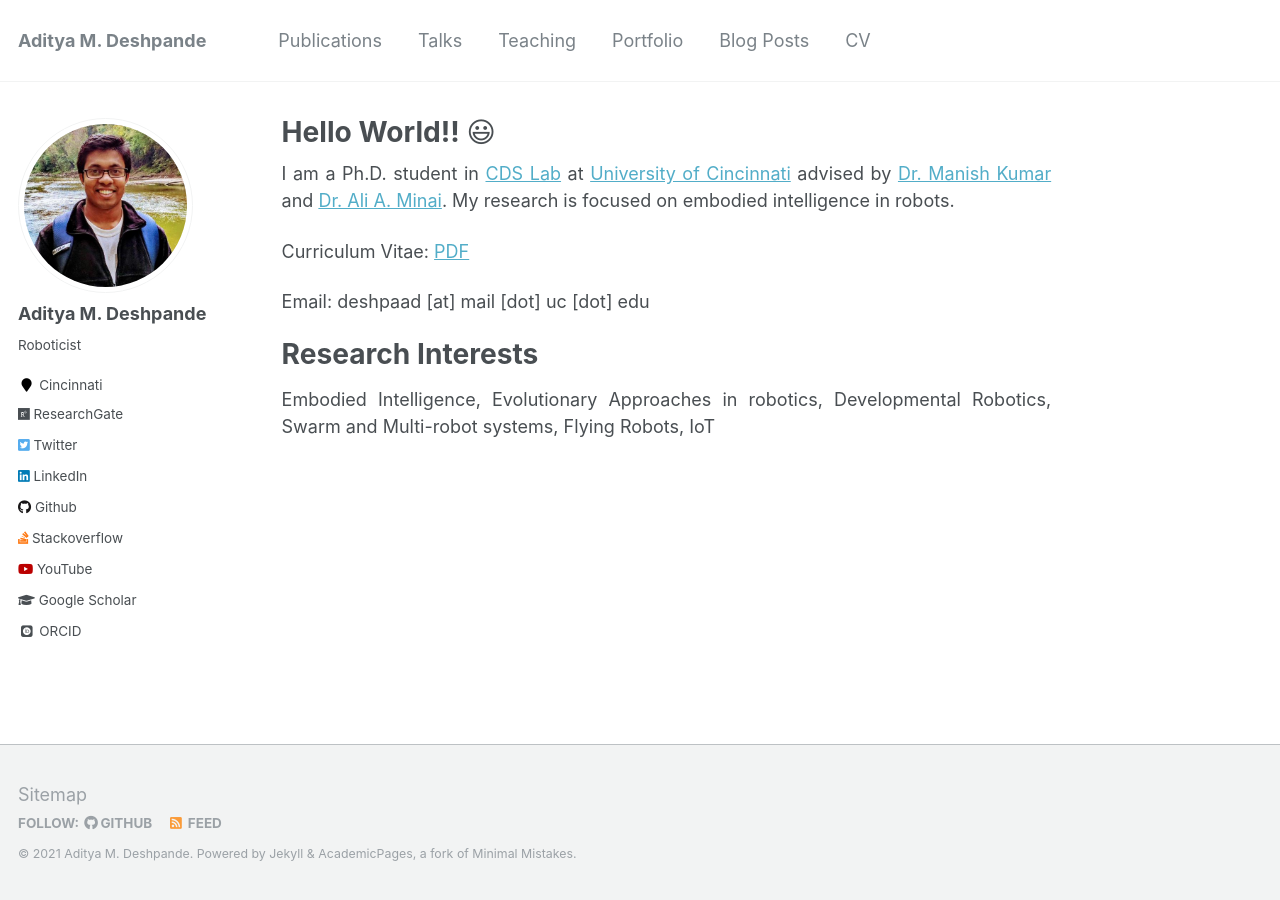
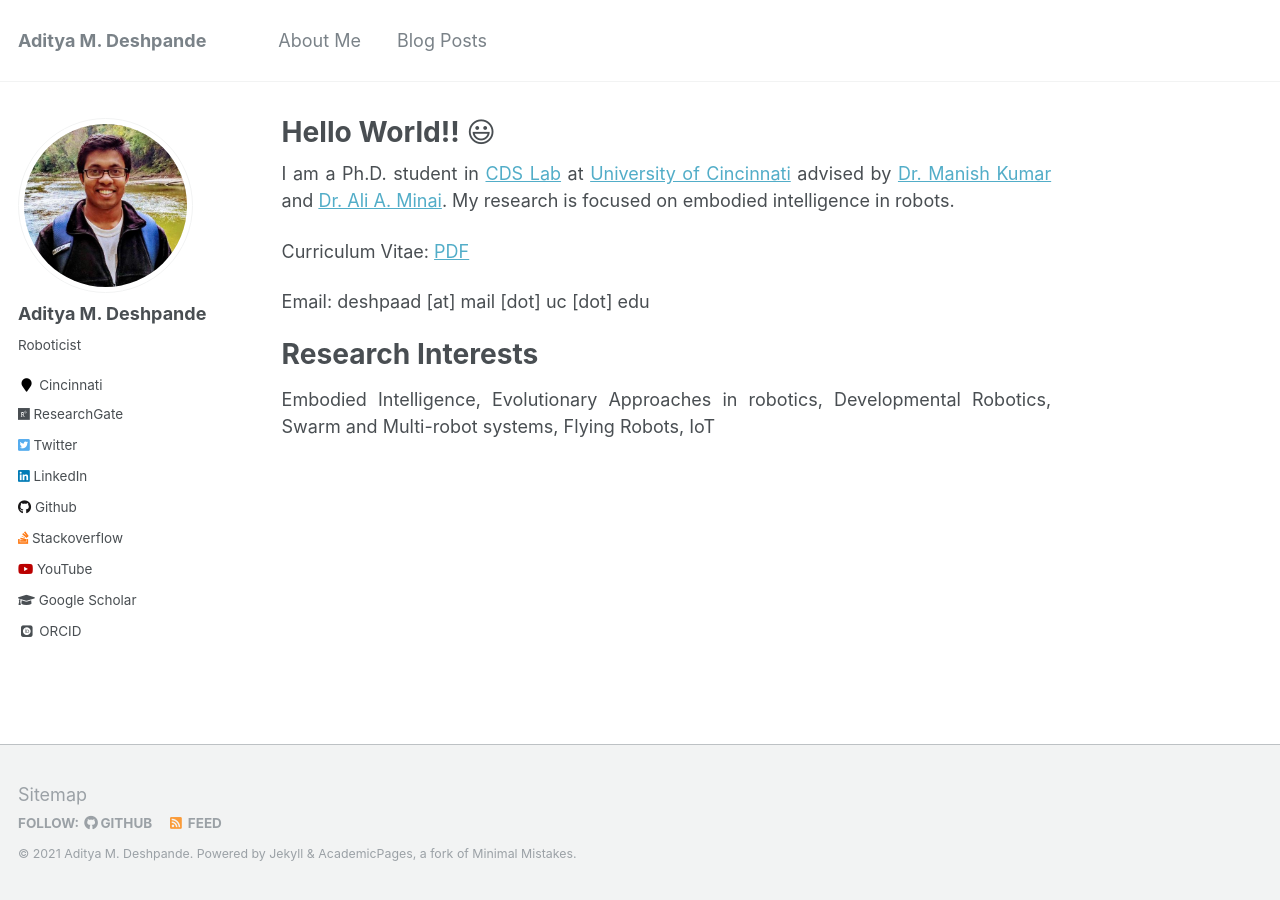
Before and after one commit to adipandas/adipandas.github.io, a Jekyll site: the page built from _pages/about.md, in a window 1280 px wide. Built offline with Jekyll 4.4.1, drawn with Linux system fonts in a browser that asks for light colours; emoji names are drawn with the system emoji font; some web fonts are replaced.

Commit message:
Update navigation.yml

```diff
--- a/_data/navigation.yml
+++ b/_data/navigation.yml
@@ -1,19 +1,19 @@
 # main links links
 main:
-  - title: "Publications"
-    url: /publications/
+  #- title: "Publications"
+  #  url: /publications/
 
-  - title: "Talks"
-    url: /talks/
+  #- title: "Talks"
+  #  url: /talks/
 
-  - title: "Teaching"
-    url: /teaching/
+  #- title: "Teaching"
+  #  url: /teaching/
 
-  - title: "Portfolio"
+  - title: "About Me"
     url: /portfolio/
 
   - title: "Blog Posts"
     url: /year-archive/
 
-  - title: "CV"
-    url: /cv/
+  #- title: "CV"
+  #  url: /cv/
```
